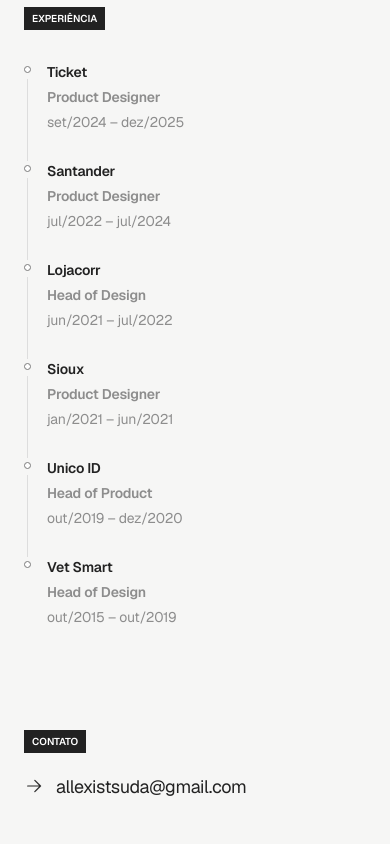
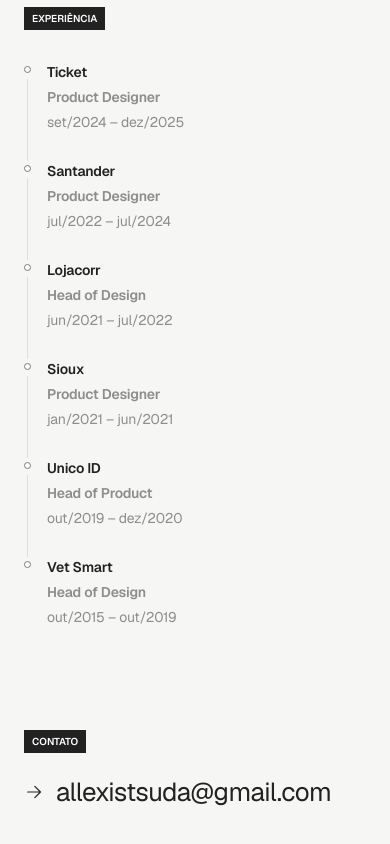
Before and after one commit to allexistsuda/portfolio, a Next.js app: page / in a window 390 px wide. Shown: the part 1910-2754 px from the top of the page. Built offline with nearby package versions, Linux system fonts and the light colour scheme.

Commit message:
ajuste fonte email mobile 26px

```diff
--- a/app/page.tsx
+++ b/app/page.tsx
@@ -216,7 +216,7 @@ export default function Home() {
             </span>
             <a
               href="mailto:allexistsuda@gmail.com"
-              className="hover:opacity-60 transition-opacity duration-200 text-[18px] md:text-[60px]"
+              className="hover:opacity-60 transition-opacity duration-200 text-[26px] md:text-[60px]"
               style={{
                 fontWeight: 400,
                 letterSpacing: "-0.02em",
```
